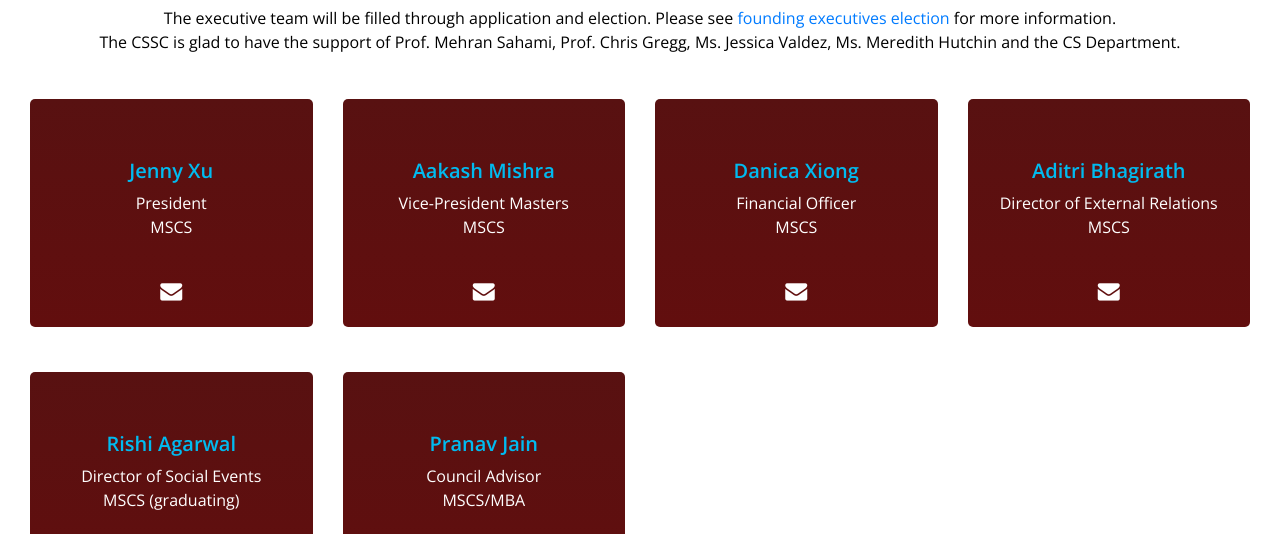
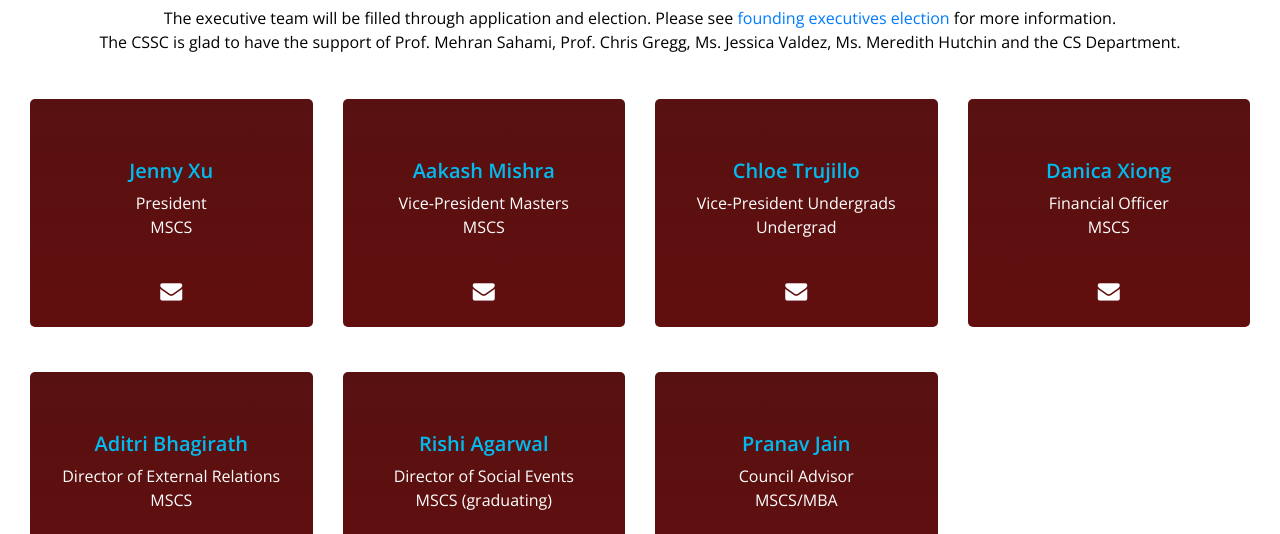
Before and after one commit to jennyziyi-xu/cssc-stanford.github.io, a plain HTML site: page team.html in a window 1280 px wide. Shown: the part 208-742 px from the top of the page. Drawn offline with nearby package versions, Linux system fonts and the light colour scheme; some packages are replaced by stand-ins of ours.

Commit message:
add Chloe

```diff
--- a/team.html
+++ b/team.html
@@ -140,8 +140,31 @@
                 </a>
               </div>
             </div>
+          </div>
 
+          <div class="col-lg-3 col-sm-6">
+            <div class="box ">
+              <div class="img-box">
+                <!-- <img src="image/stanford-tree.png" class="img1" alt=""> -->
+              </div>
+              <div class="detail-box">
+                <h5>
+                  Chloe Trujillo
+                </h5>
+                <p>
+                  Vice-President Undergrads <br>
+                  Undergrad
+                </p>
+              </div>
+              <div class="social_box" style="justify-content: center">
+                <a href="mailto:chloe818@stanford.edu">
+                  <i class="fa fa-envelope" aria-hidden="true"></i>
+                </a>
+              </div>
+            </div>
           </div>
+
+
           <div class="col-lg-3 col-sm-6">
             <div class="box ">
               <div class="img-box">
```
